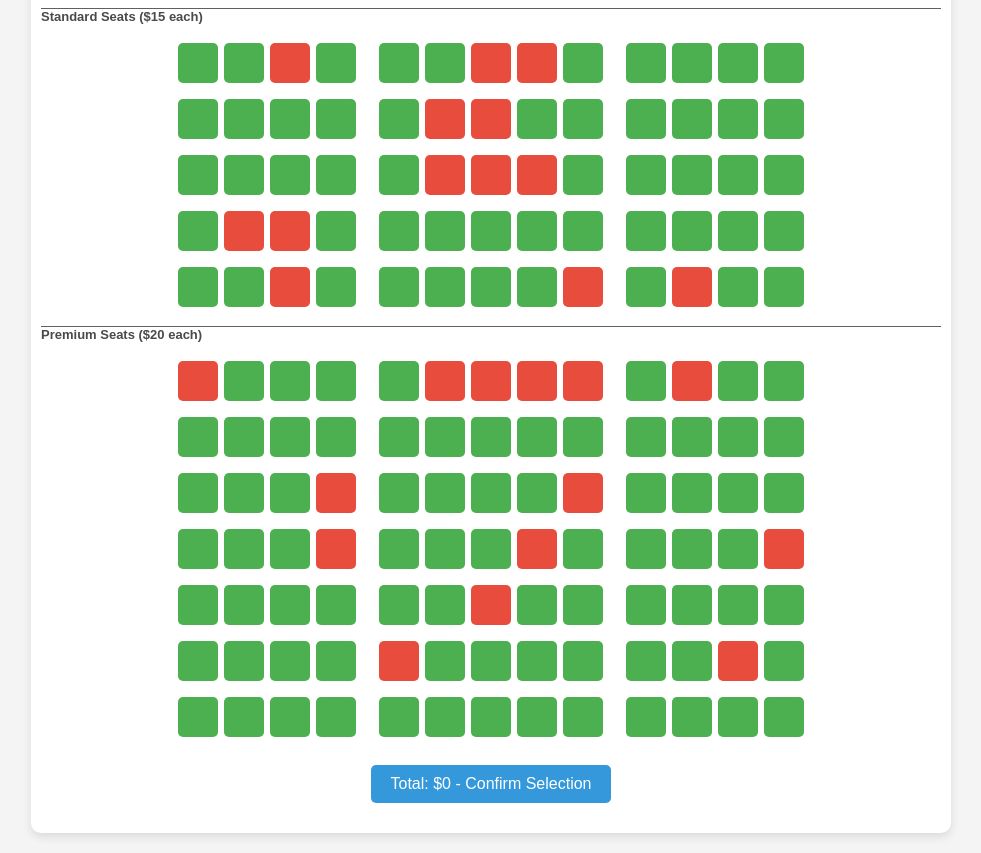
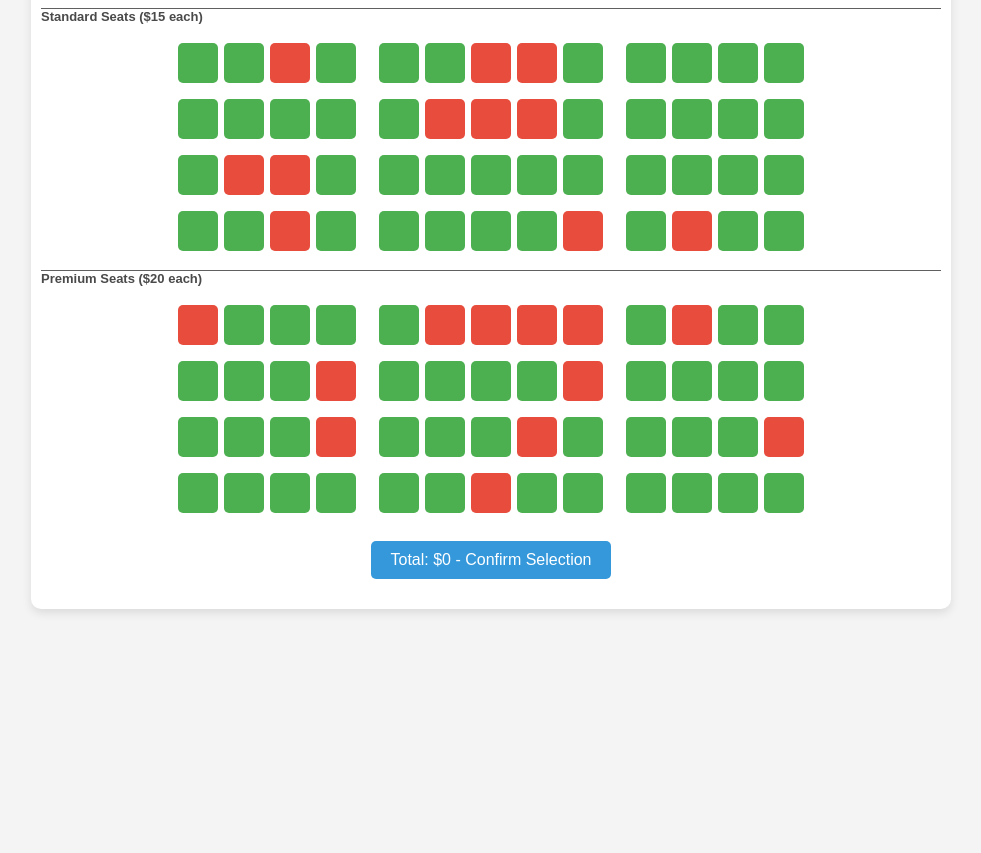
Before and after one commit to reun100e/Sugarland-Theaters-Seat-Booking-UI, a plain HTML site: page index.html in a window 1280 px wide. Shown: the part 341-1194 px from the top of the page, without its empty margins (149-1130 px from the left). After the commit the page ends 970 px from the top, so only its background shows below. Drawn offline with Linux system fonts and the light colour scheme.

Commit message:
update rows and zoom

```diff
--- a/index.html
+++ b/index.html
@@ -80,21 +80,7 @@
                 <div class="seat available"></div>
                 <div class="seat available"></div>
             </div>
-            <div class="row" data-price="15">
-                <div class="seat available"></div>
-                <div class="seat available"></div>
-                <div class="seat available"></div>
-                <div class="seat available"></div>
-                <div class="seat available"></div>
-                <div class="seat occupied"></div>
-                <div class="seat occupied"></div>
-                <div class="seat available"></div>
-                <div class="seat available"></div>
-                <div class="seat available"></div>
-                <div class="seat available"></div>
-                <div class="seat available"></div>
-                <div class="seat available"></div>
-            </div>
+
             <div class="row" data-price="15">
                 <div class="seat available"></div>
                 <div class="seat available"></div>
@@ -166,23 +152,6 @@
                 <div class="seat available"></div>
                 <div class="seat available"></div>
                 <div class="seat available"></div>
-                <div class="seat available"></div>
-                <div class="seat available"></div>
-                <div class="seat available"></div>
-                <div class="seat available"></div>
-                <div class="seat available"></div>
-                <div class="seat available"></div>
-                <div class="seat available"></div>
-                <div class="seat available"></div>
-                <div class="seat available"></div>
-                <div class="seat available"></div>
-            </div>
-        </div>
-        <div class="seat-container">
-            <div class="row" data-price="20">
-                <div class="seat available"></div>
-                <div class="seat available"></div>
-                <div class="seat available"></div>
                 <div class="seat occupied"></div>
                 <div class="seat available"></div>
                 <div class="seat available"></div>
@@ -229,40 +198,6 @@
                 <div class="seat available"></div>
             </div>
         </div>
-        <div class="seat-container">
-            <div class="row" data-price="20">
-                <div class="seat available"></div>
-                <div class="seat available"></div>
-                <div class="seat available"></div>
-                <div class="seat available"></div>
-                <div class="seat occupied"></div>
-                <div class="seat available"></div>
-                <div class="seat available"></div>
-                <div class="seat available"></div>
-                <div class="seat available"></div>
-                <div class="seat available"></div>
-                <div class="seat available"></div>
-                <div class="seat occupied"></div>
-                <div class="seat available"></div>
-            </div>
-        </div>
-        <div class="seat-container">
-            <div class="row" data-price="20">
-                <div class="seat available"></div>
-                <div class="seat available"></div>
-                <div class="seat available"></div>
-                <div class="seat available"></div>
-                <div class="seat available"></div>
-                <div class="seat available"></div>
-                <div class="seat available"></div>
-                <div class="seat available"></div>
-                <div class="seat available"></div>
-                <div class="seat available"></div>
-                <div class="seat available"></div>
-                <div class="seat available"></div>
-                <div class="seat available"></div>
-            </div>
-        </div>
         <button id="confirm-selection" class="confirm-btn">Total: $0 - Confirm Selection</button>
     </div>
 
--- a/styles.css
+++ b/styles.css
@@ -109,7 +109,7 @@ h2 {
   }
 
   .seat-container {
-    zoom: 0.6; /* Zoom out for mobile */
+    zoom: 0.7; /* Zoom out for mobile */
   }
 }
 
```
